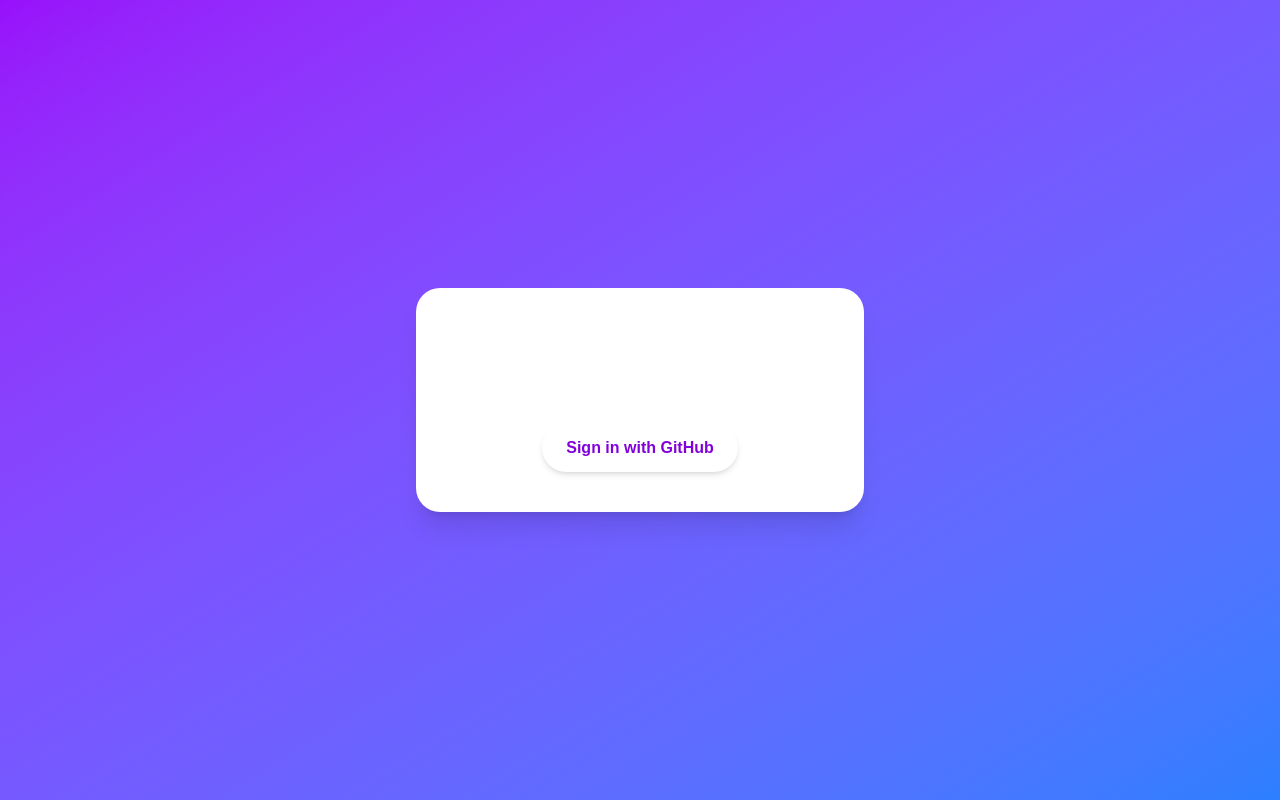
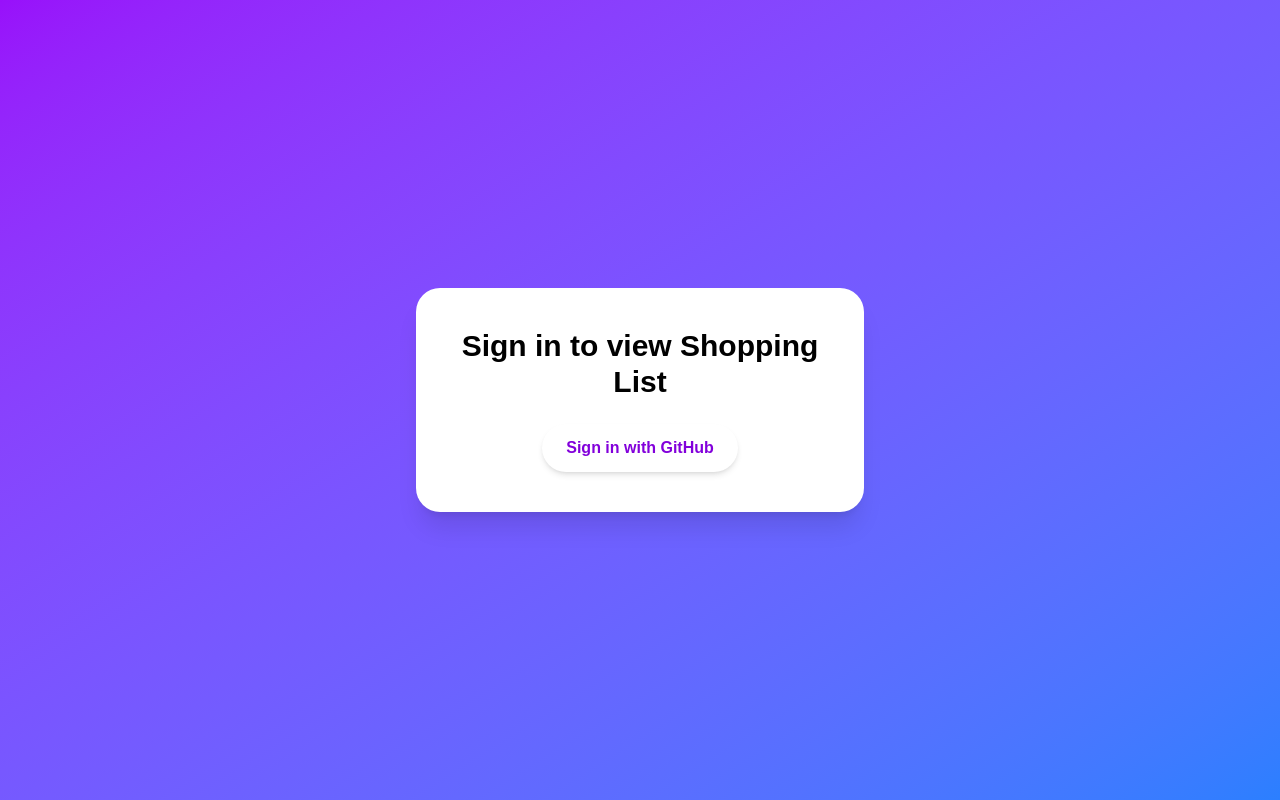
Before and after one commit to zeynep-ozdemir1905/cprg306-assignments, a Next.js app: page /week-9 in a window 1280 px wide. Built offline with nearby package versions, Linux system fonts and the light colour scheme; no server answers.

Commit message:
fixed some css, lab works, tested, good to go

```diff
--- a/app/week-9/page.js
+++ b/app/week-9/page.js
@@ -8,10 +8,10 @@ export default function Page() {
 
   return (
     <main className="min-h-screen flex items-center justify-center bg-gradient-to-br from-purple-600 to-blue-500 p-4">
-      <div className="bg-white bg-opacity-20 backdrop-blur-md rounded-3xl shadow-xl p-10 max-w-md w-full text-center text-white">
+      <div className="bg-white bg-opacity-20 backdrop-blur-md rounded-3xl shadow-xl p-10 max-w-md w-full text-center text-black">
         {!user ? (
           <>
-            <h1 className="text-3xl font-bold mb-6">Welcome to Shopping List</h1>
+            <h1 className="text-3xl font-bold mb-6">Sign in to view Shopping List</h1>
             <button
               onClick={gitHubSignIn}
               className="bg-white text-purple-700 font-semibold px-6 py-3 rounded-full shadow-md hover:bg-purple-100 transition"
@@ -22,17 +22,17 @@ export default function Page() {
         ) : (
           <>
             <h1 className="text-2xl font-bold mb-4">Welcome, {user.displayName}!</h1>
-            <p className="mb-6 text-lg">{user.email}</p>
+            <p className="mb-6 text-sm">{user.email}</p>
             <div className="flex flex-col gap-4">
               <Link
                 href="/week-9/shopping-list"
-                className="bg-white text-purple-700 font-semibold px-6 py-3 rounded-full shadow-md hover:bg-purple-100 transition"
+                className="bg-white border-2 text-purple-700 font-semibold px-6 py-3 rounded-full shadow-md hover:bg-purple-100 transition"
               >
                 Go to Shopping List
               </Link>
               <button
                 onClick={firebaseSignOut}
-                className="bg-red-300 hover:bg-red-400 text-white font-semibold px-6 py-3 rounded-full shadow-md transition"
+                className="bg-red-300 hover:bg-red-400 border-2 text-white font-semibold px-6 py-3 rounded-full shadow-md transition"
               >
                 Sign Out
               </button>
```
